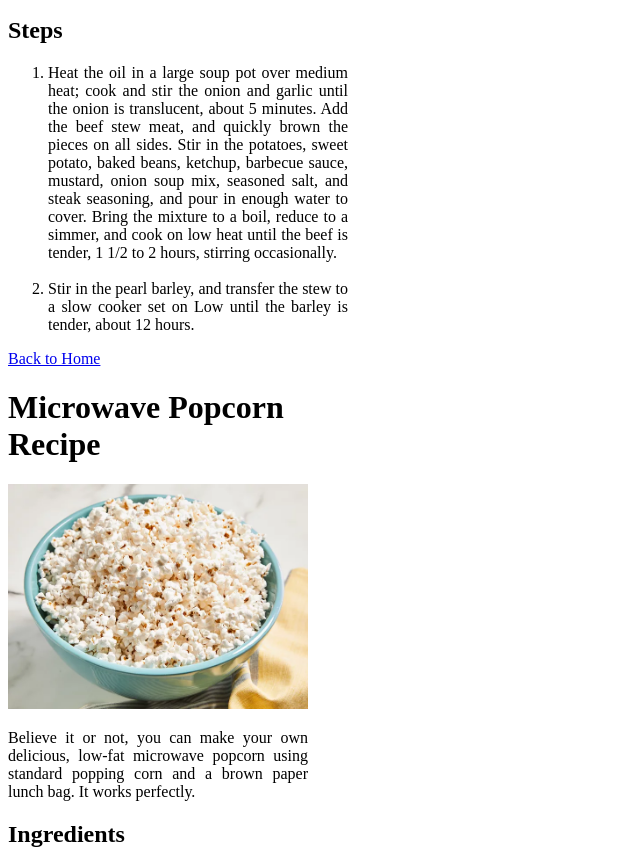
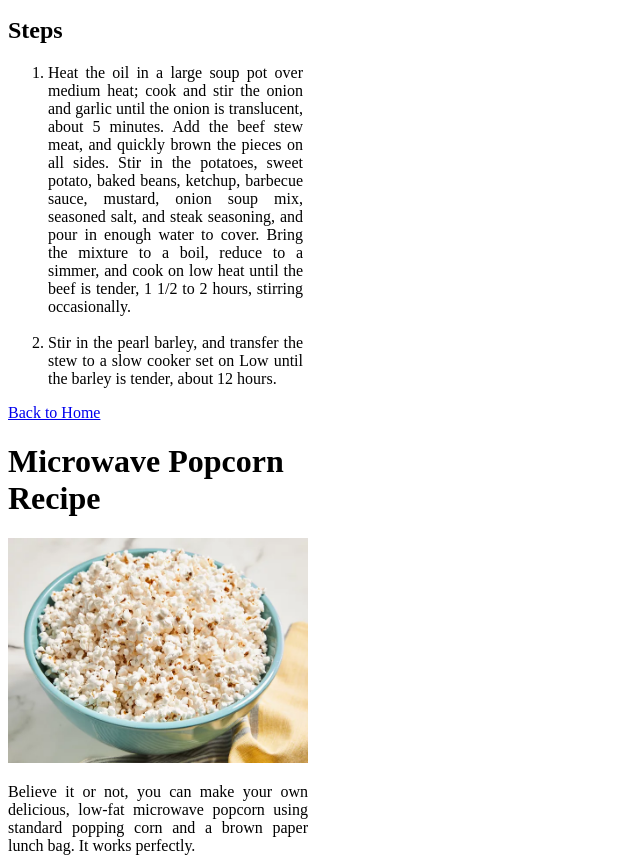
Before and after one commit to yaakov-k613/odin-recipes, a plain HTML site: page pages/recipes.html in a window 1280 px wide. Shown: the part 866-1724 px from the top of the page, without its empty margins (0-640 px from the left). Drawn offline with Linux system fonts and the light colour scheme.

Commit message:
Fixed alignment on reciptes.html

```diff
--- a/pages/recipes.html
+++ b/pages/recipes.html
@@ -36,7 +36,7 @@
     </ul>
 
     <h2>Steps</h2>
-    <ol style="width: 300px; text-align: justify;">
+    <ol style="width: 255px; text-align: justify;">
         <li>Heat the oil in a large soup pot over medium heat; cook and stir the onion and garlic until the onion is
             translucent, about 5 minutes. Add the beef stew meat, and quickly brown the pieces on all sides. Stir in the
             potatoes, sweet potato, baked beans, ketchup, barbecue sauce, mustard, onion soup mix, seasoned salt, and
```
